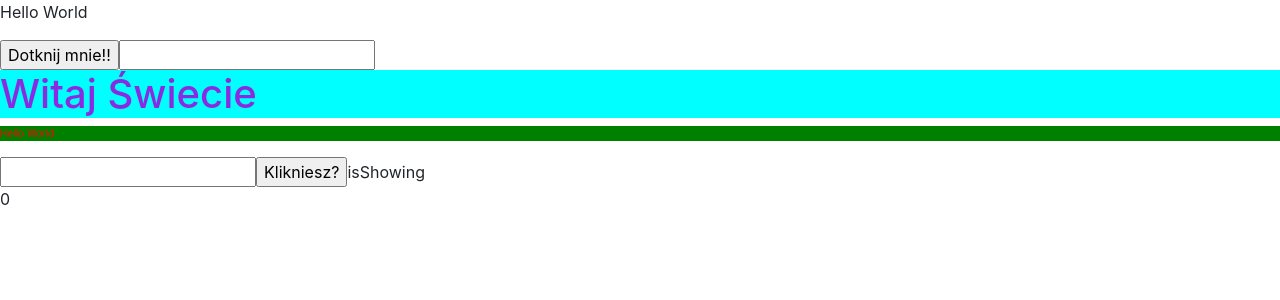
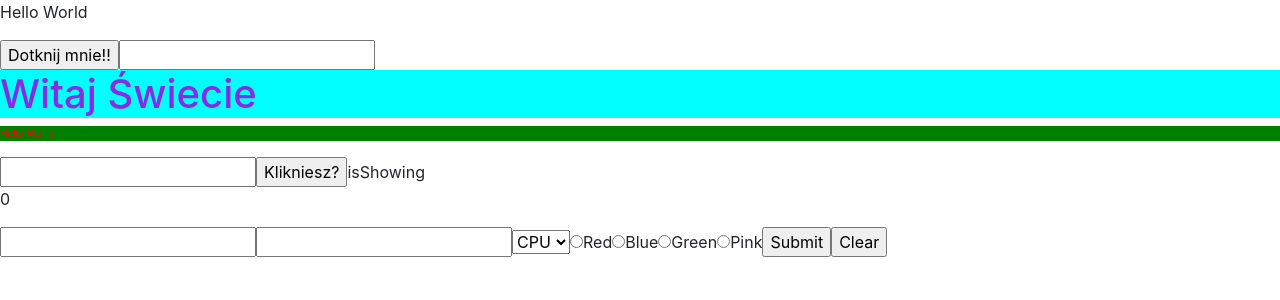
Before and after one commit to Ronore/P-Z-A-W, a React (Create React App) app in the folder pzaw_20240103/project_react/: page / in a window 1280 px wide. Shown: the top 300 px of the page. Built offline with nearby package versions, Linux system fonts and the light colour scheme.

Commit message:
End Lesson - work to end
Koniec lekcji trzeba dokończyć

```diff
--- a/pzaw_20240103/project_react/src/index.js
+++ b/pzaw_20240103/project_react/src/index.js
@@ -4,12 +4,14 @@ import 'bootstrap/dist/css/bootstrap.min.css';
 import './index.css';
 import Sci from './Sci';
 import MainIndex from './mainIndex';
+import MainerIndex from './mainerIndex';
 
 const root = ReactDOM.createRoot(document.getElementById('root'));
 root.render(
   <React.StrictMode>
     <Sci />
     <MainIndex />
+    <MainerIndex/>
   </React.StrictMode>
 );
 
--- /dev/null
+++ b/pzaw_20240103/project_react/src/mainerIndex.js
@@ -0,0 +1,66 @@
+import { click } from "@testing-library/user-event/dist/click";
+import { useRef, useState, useEffect } from "react";
+
+function MainerIndex() {
+
+    const [firstText, setFirstText] = useState("");
+    const [secondText, setSecondText] = useState("");
+    const [select, setSelect] = useState("");
+    const [radio, setRadio] = useState("white");
+    const inputTextRef = useRef();
+    const inputText2Ref = useRef();
+    const inputSelectRef = useRef();
+    const inputRadioRef = useRef();
+
+    const submit = () => {
+        setFirstText(inputTextRef.current.value)
+        setSecondText(inputText2Ref.current.value)
+        setSelect(inputSelectRef.current.value)
+        setRadio(inputRadioRef.current.value)
+    }
+    const clear = () => {
+        inputTextRef.value = ""
+        inputText2Ref.value = ""
+        inputSelectRef.value = ""
+        inputRadioRef.value = "white"
+    }
+
+    const myStyle = {
+        backgroundColor: "white"
+    }
+
+    return(
+        <div>
+            <div>
+                <input ref={inputTextRef} type="text" name="firstText" onChange={(event) => {setFirstText(event.target.value)}}/>
+                <input ref={inputText2Ref} type="text" name="secondText" onChange={(event) => {setSecondText(event.target.value)}}/>
+                <select ref={inputSelectRef} name="select" onChange={(event) => {setFirstText(event.target.value)}}>
+                    <option value={"CPU"}>CPU</option>
+                    <option value={"GPU"}>GPU</option>
+                    <option value={"RAM"}>RAM</option>
+                </select>
+                <input type="radio" name="colorOfBackground" value={"Red"}/>
+                <label>Red</label>
+                <input type="radio" name="colorOfBackground" value={"Blue"}/>
+                <label>Blue</label>
+                <input type="radio" name="colorOfBackground" value={"Green"}/>
+                <label>Green</label>
+                <input type="radio" name="colorOfBackground" value={"Pink"}/>
+                <label>Pink</label>
+                <input type="button" value={"Submit"} onClick={submit}/>
+                <input type="button" value={"Clear"} onClick={clear()}/>
+            </div>
+            <span></span>
+            <div>
+                <div style={myStyle}>
+                    {firstText}
+                    {secondText}
+                    {select}
+                </div>
+            </div>
+        </div>
+    );
+
+}
+
+export default MainerIndex;
```
